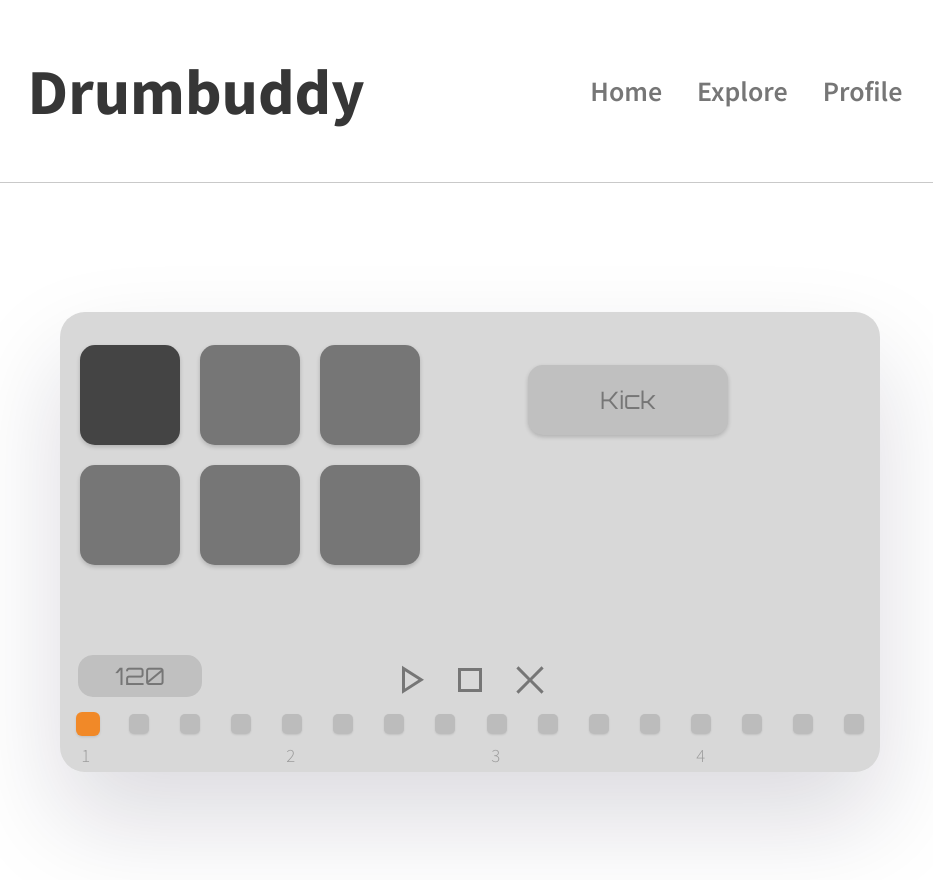
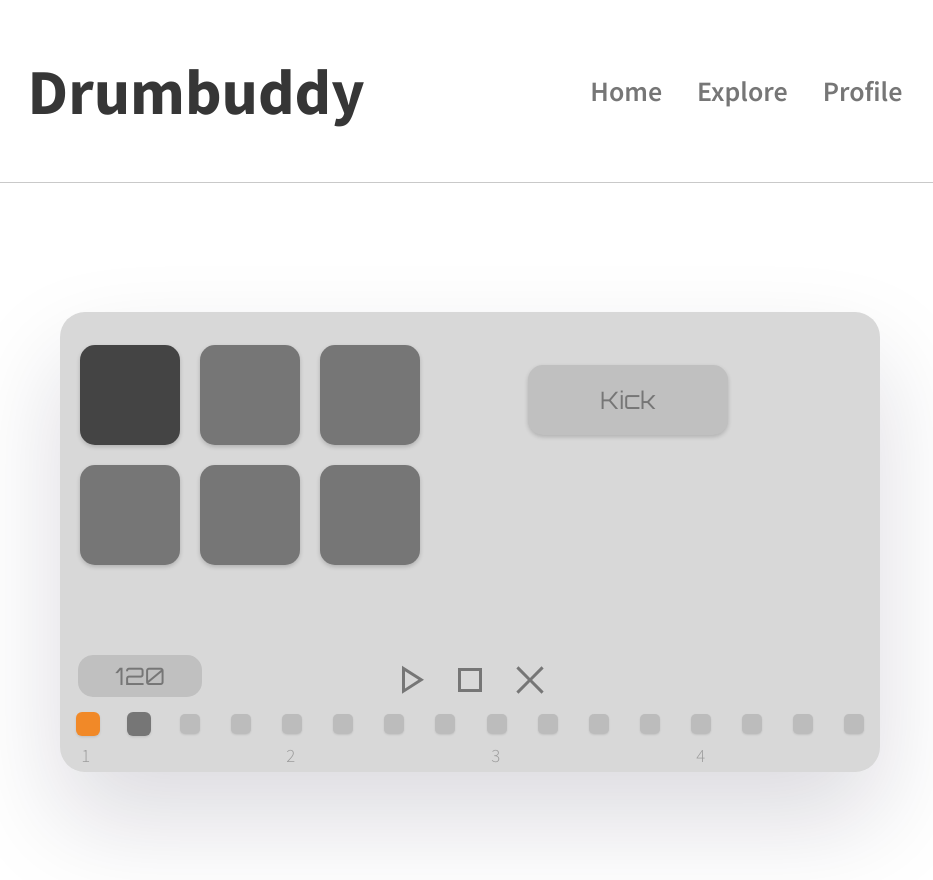
Before and after one commit to lukeweston1234/drum-buddy-v2, a React (Create React App) app: page /home in a window 1280 px wide. In both pictures the pointer is over the button 308 px from the left and 723 px from the top of the page. Shown: the top 880 px of the page, without its empty margins (170-1103 px from the left). Built offline with nearby package versions, Linux system fonts and the light colour scheme; no server answers.

Commit message:
css changes

```diff
--- a/src/styles/SequencerButton.css
+++ b/src/styles/SequencerButton.css
@@ -17,10 +17,16 @@
   transform: scale(120%);
 }
 
-.sequencer-button:active {
+.sequencer-button:hover:active {
   transform: translateY(2px);
 }
 
-.playing-sequencer-button:active {
+.playing-sequencer-button:hover:active {
   transform: translateY(2px);
 }
+
+.sequencer-button:hover,
+.playing-sequencer-button:hover {
+  background-color: #767676;
+  transform: scale(120%);
+}
```
